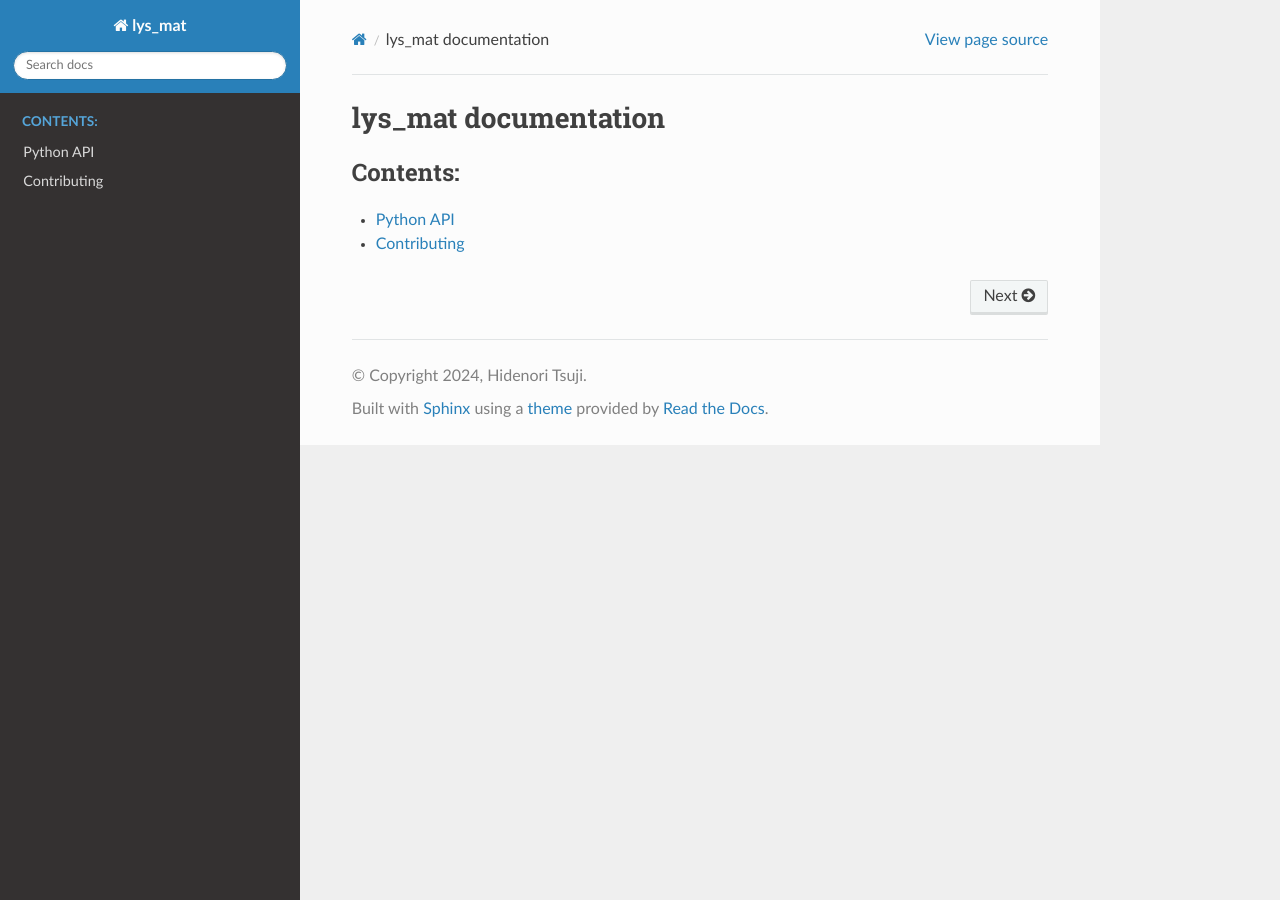
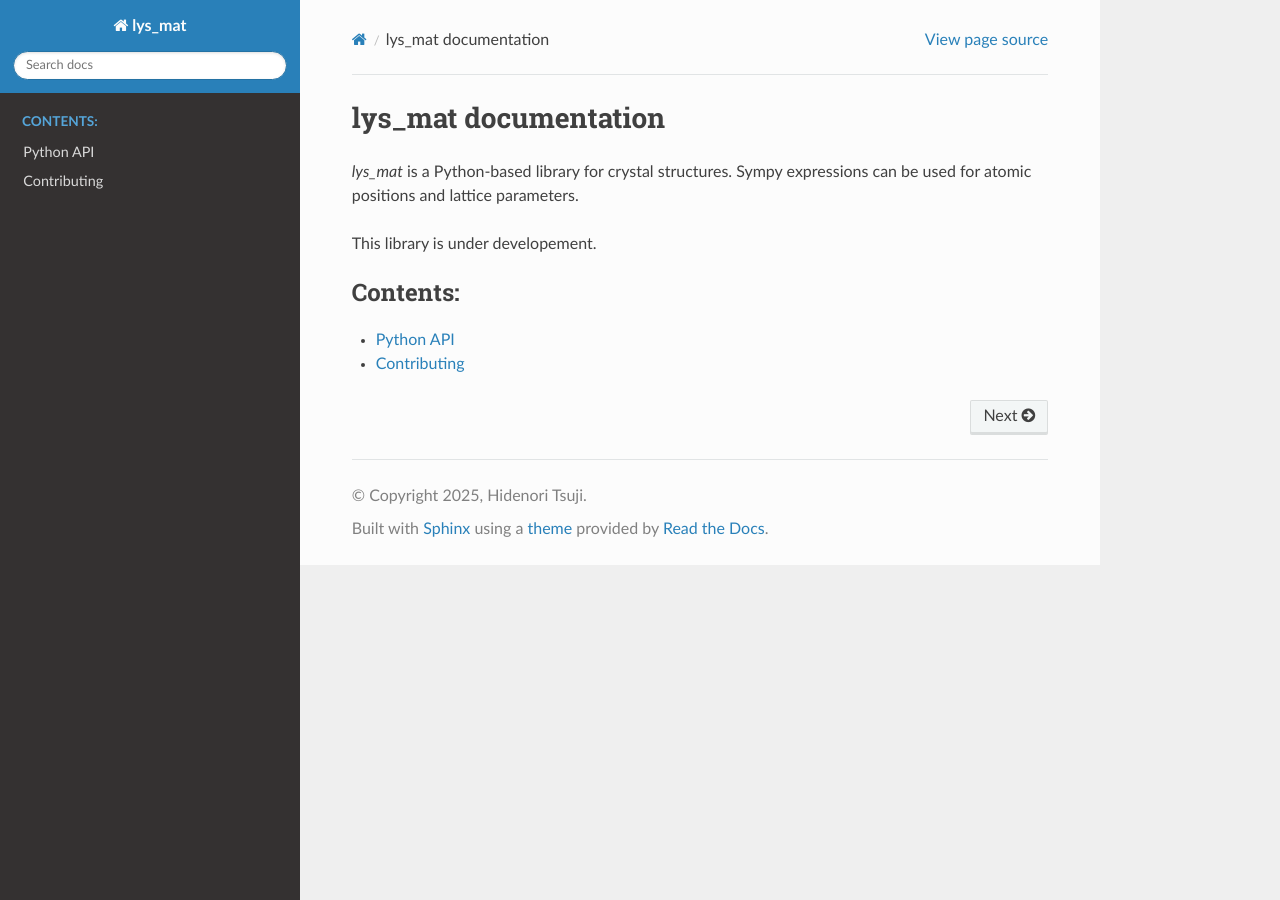
Before and after one commit to a-tock/lys_mat, a Sphinx documentation site: the page built from docs_src/source/index.rst, in a window 1280 px wide. Built offline with Sphinx 7.4.7 and the Read the Docs theme 3.1.0, drawn with Linux system fonts in a browser that asks for light colours.

Commit message:
Modify manual

```diff
--- a/docs_src/source/conf.py
+++ b/docs_src/source/conf.py
@@ -7,7 +7,7 @@
 # https://www.sphinx-doc.org/en/master/usage/configuration.html#project-information
 
 project = 'lys_mat'
-copyright = '2024, Hidenori Tsuji'
+copyright = '2025, Hidenori Tsuji'
 author = 'Hidenori Tsuji'
 
 # -- General configuration ---------------------------------------------------
@@ -19,7 +19,6 @@ templates_path = ['_templates']
 exclude_patterns = []
 
 
-
 # -- Options for HTML output -------------------------------------------------
 # https://www.sphinx-doc.org/en/master/usage/configuration.html#options-for-html-output
 
--- a/docs_src/source/index.rst
+++ b/docs_src/source/index.rst
@@ -6,6 +6,11 @@
 lys_mat documentation
 ===================================
 
+*lys_mat* is a Python-based library for crystal structures.
+Sympy expressions can be used for atomic positions and lattice parameters.
+
+This library is under developement.
+
 .. toctree::
    :maxdepth: 1
    :caption: Contents:
```
Also changed, not shown: docs_src/source/lys_mat_/Lattice.rst (+7 -1 lines).
